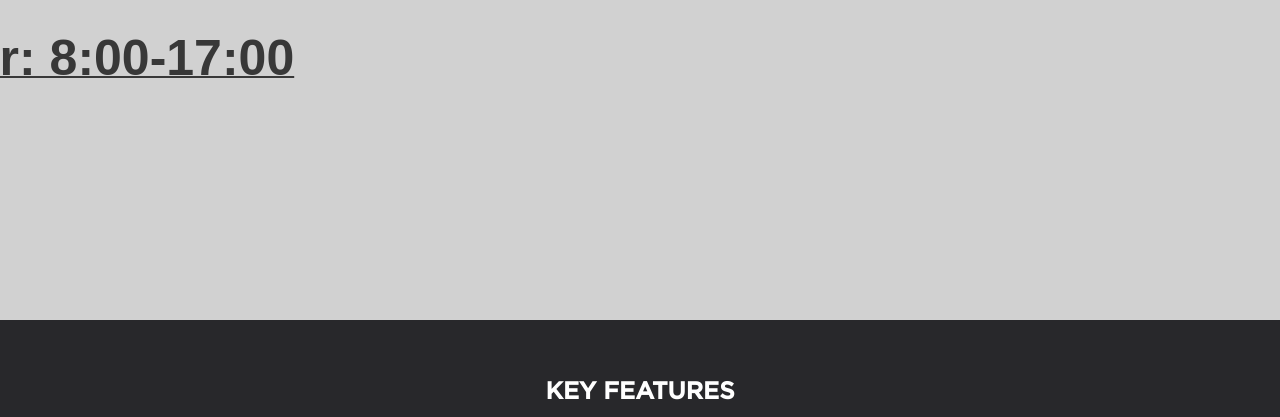
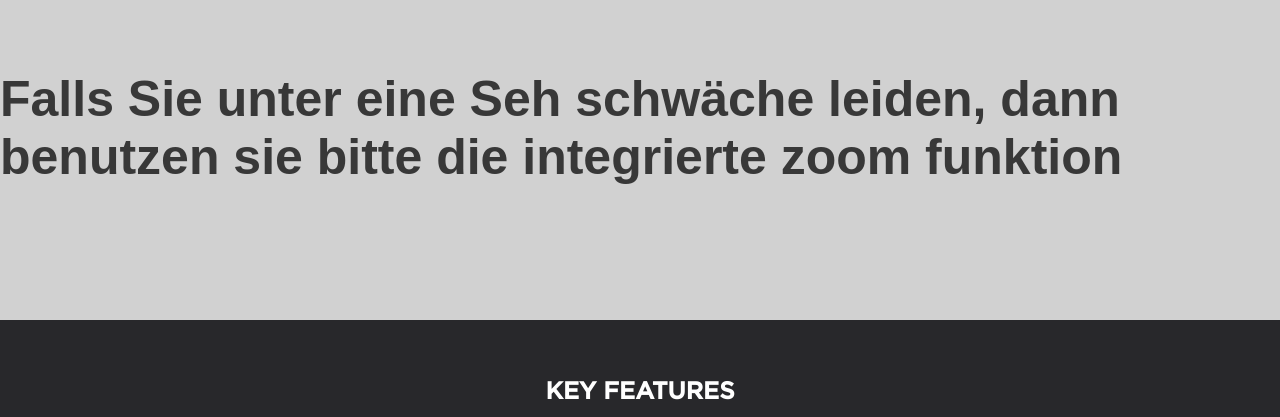
Before and after one commit to AAgachan/LB-322, a plain HTML site: page index.html in a window 1280 px wide. Shown: the part 680-1097 px from the top of the page. Drawn offline with Linux system fonts and the light colour scheme.

Commit message:
Update index.html

```diff
--- a/index.html
+++ b/index.html
@@ -63,6 +63,14 @@
             left: -750px;
             bottom: 50px;
             text-decoration: underline 2px;
+        }
+
+        header h3 {
+            position: relative;
+            font-family: 'Gotham Thin', sans-serif;
+            font-size: 50px;
+            color: rgb(56, 56, 56);
+            bottom: 50px;
         }
 
         /* Navigation Styles */
@@ -315,6 +323,7 @@
     <header>
         <h1>I-FIX</h1>
         <h2>Öffnungszeiten: Mo-Fr: 8:00-17:00</h2>
+        <h3>Falls Sie unter eine Seh schwäche leiden, dann benutzen sie bitte die integrierte zoom funktion</h3>
         <nav>
             <a href="#" class="active">HOME</a>
             <a href="products.html">PRODUCTS</a>
```
